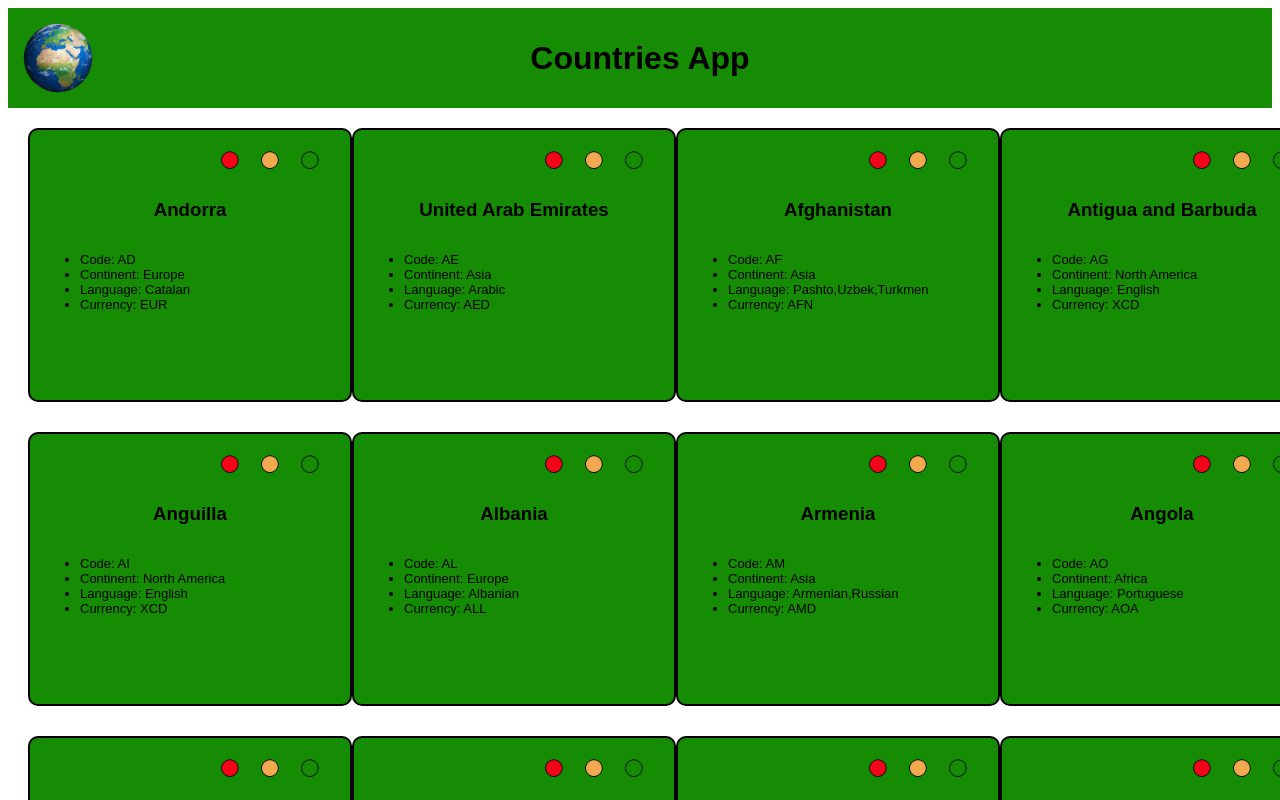
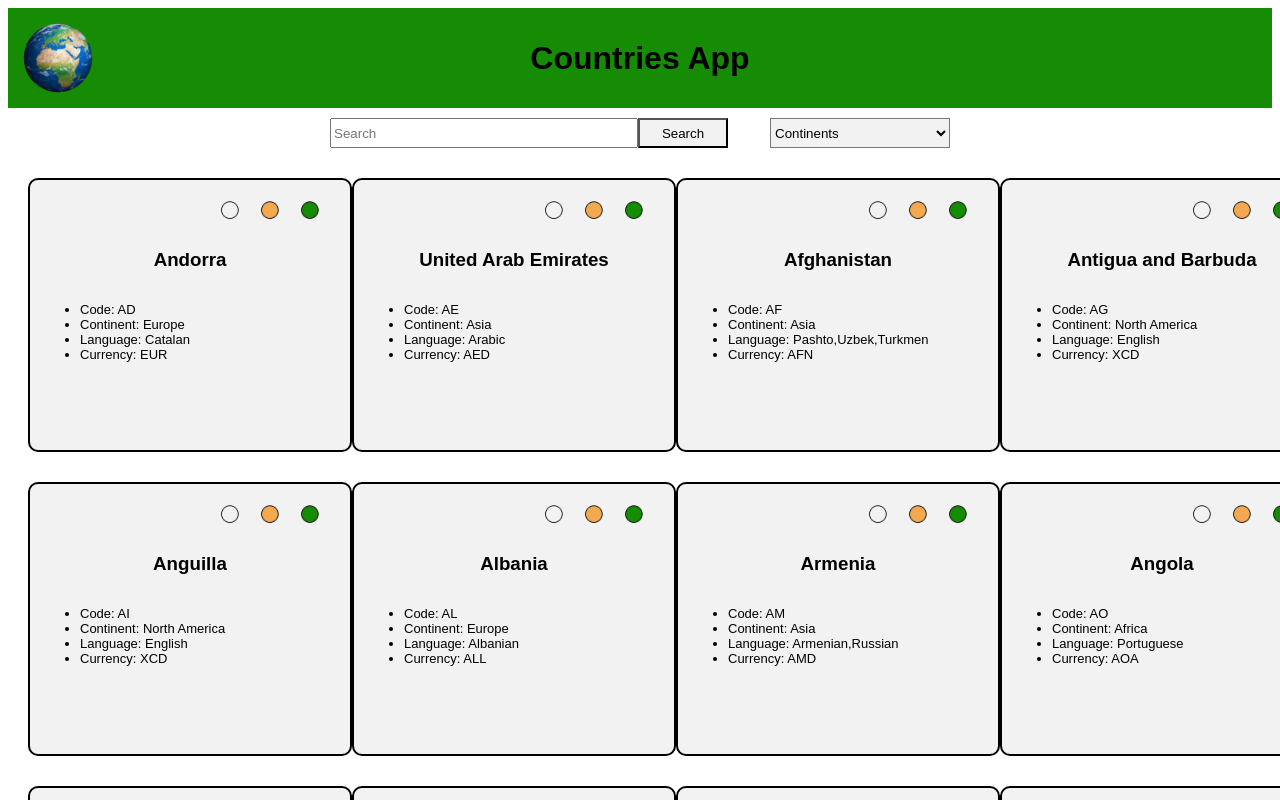
Before and after one commit to apamanuel/countriesApp, a React (Vite) app: page /home in a window 1280 px wide. Shown: the top 800 px of the page. Built offline with nearby package versions, Linux system fonts and the light colour scheme.

Commit message:
SearchBar done

```diff
--- a/src/components/Card/Card.jsx
+++ b/src/components/Card/Card.jsx
@@ -1,5 +1,5 @@
 import style from "../Card/Card.module.css";
-import red from "../../assets/red.png";
+import grey from "../../assets/grey.png";
 import brown from "../../assets/brown.png";
 import green from "../../assets/green.png";
 import { useState } from "react";
@@ -7,7 +7,7 @@ import { useState } from "react";
 const Card = (props) => {
   const { name, code, continent, languages, currency } = props.country;
 
-  const [colorCard, setColorCard] = useState("#158C03");
+  const [colorCard, setColorCard] = useState("#F2F2F2 ");
   const [border, setBorder] = useState("2px solid black");
 
   const handlerClick = () => {
@@ -23,10 +23,10 @@ const Card = (props) => {
     >
       <div className={style.colorBar}>
         <img
-          src={red}
-          alt="red"
-          className={style.redBtn}
-          onClick={() => setColorCard("#F20519")}
+          src={grey}
+          alt="grey"
+          className={style.greyBtn}
+          onClick={() => setColorCard("#F2F2F2")}
         />
         <img
           src={brown}
--- a/src/components/Card/Card.module.css
+++ b/src/components/Card/Card.module.css
@@ -21,7 +21,7 @@
     justify-content:center;
     margin-left: 180px;
 }
-.redBtn{
+.greyBtn{
     height: 40px;
     grid-column: 1/2;
     grid-row: 1/2;
--- a/src/components/Cards/Cards.jsx
+++ b/src/components/Cards/Cards.jsx
@@ -5,7 +5,7 @@ import { useSelector } from "react-redux";
 
 const Cards = () => {
   const countries = useSelector((state) => state.countriesToShow);
-  console.log(countries);
+
   return (
     <div className={style.container}>
       {countries.map((country) => {
--- /dev/null
+++ b/src/components/SearchBar/SearchBar.jsx
@@ -0,0 +1,54 @@
+import { useState } from "react";
+import style from "./SearchBar.module.css";
+
+const SearchBar = () => {
+  const [name, setName] = useState("");
+  const [selectOrder, setSelectOrder] = useState("");
+
+  const handlerInput = (event) => {
+    setName(event.target.value);
+  };
+
+  const handlerSubmit = (event) => {
+    event.preventDefault();
+    if (name !== "") {
+      console.log(name);
+      setName("");
+    }
+  };
+
+  const handlerOrder = (event) => {
+    setSelectOrder(event.target.value);
+    console.log(event.target.value);
+  };
+
+  return (
+    <div className={style.container}>
+      <div className={style.search}>
+        <input
+          type="text"
+          placeholder="Search"
+          className={style.input}
+          value={name}
+          onChange={handlerInput}
+        />
+        <button type="submit" onClick={handlerSubmit} className={style.submit}>
+          Search
+        </button>
+      </div>
+      <div>
+        <select
+          value={selectOrder}
+          onChange={handlerOrder}
+          className={style.select}
+        >
+          <option value="">Continents</option>
+          <option value="America">America</option>
+          <option value="Europe">Europe</option>
+        </select>
+      </div>
+    </div>
+  );
+};
+
+export default SearchBar;
--- /dev/null
+++ b/src/components/SearchBar/SearchBar.module.css
@@ -0,0 +1,25 @@
+.container{
+    display: grid;
+    grid-template-columns: auto auto;
+    height: 50px;
+    justify-content: center;
+    align-content: center;
+}
+.search{
+    display: flex;
+    width: 400px;
+    height: 30px;
+    margin-right: 40px;
+}
+.input{
+    width: 300px;
+}
+.submit{
+    width:90px;
+    background-color: #F2F2F2 ;
+}
+.select{
+    height: 30px;
+    width: 180px;
+    background-color: #F2F2F2 ;
+}
--- a/src/views/Home/Home.jsx
+++ b/src/views/Home/Home.jsx
@@ -1,11 +1,13 @@
 import style from "../Home/Home.module.css";
 import Layout from "../../components/Layout/Layout";
 import Cards from "../../components/Cards/Cards";
+import SearchBar from "../../components/SearchBar/SearchBar";
 
 const Home = () => {
   return (
     <div className={style.container}>
       <Layout>
+        <SearchBar />
         <Cards />
       </Layout>
     </div>
```
Also changed, not shown: src/assets/grey.png (added).
